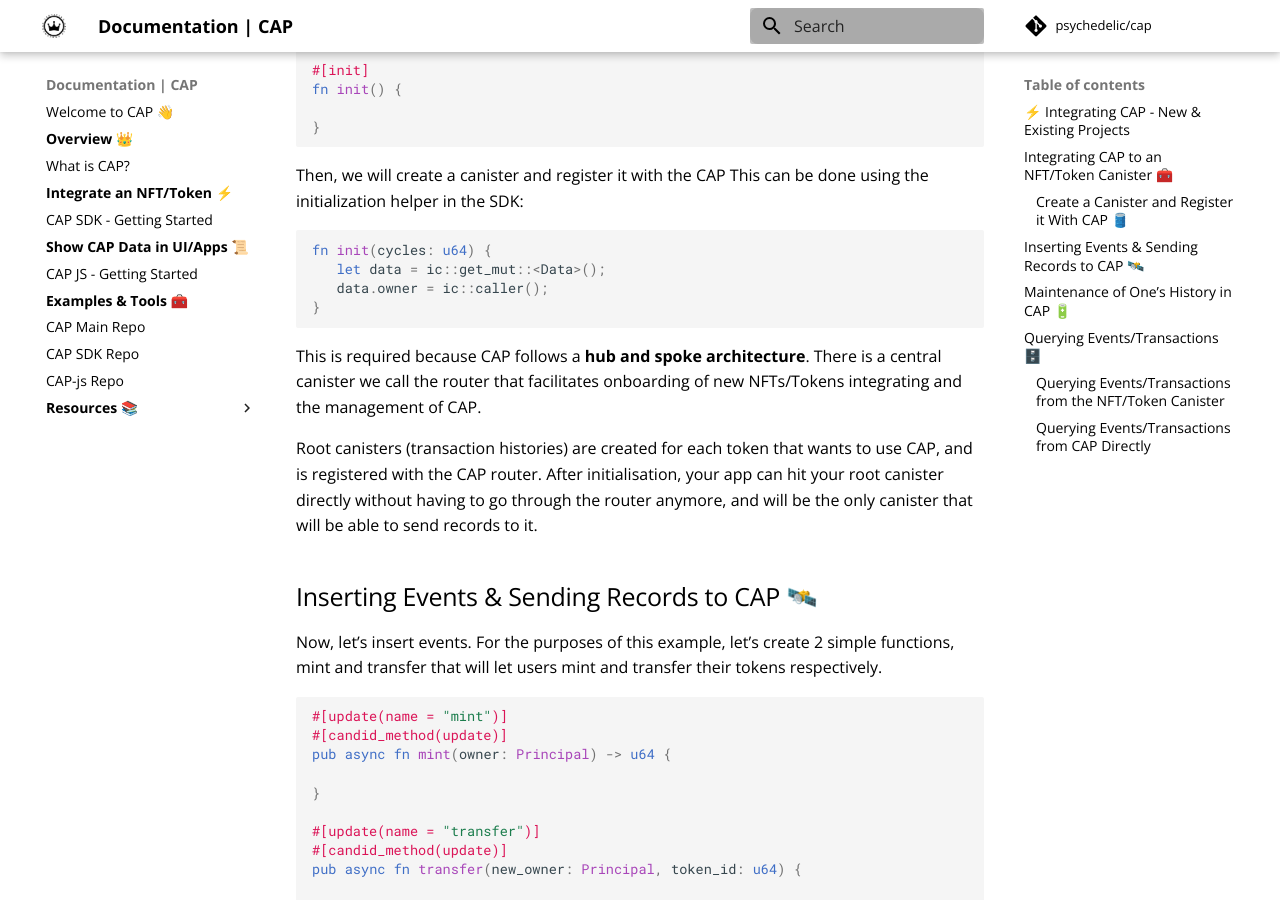
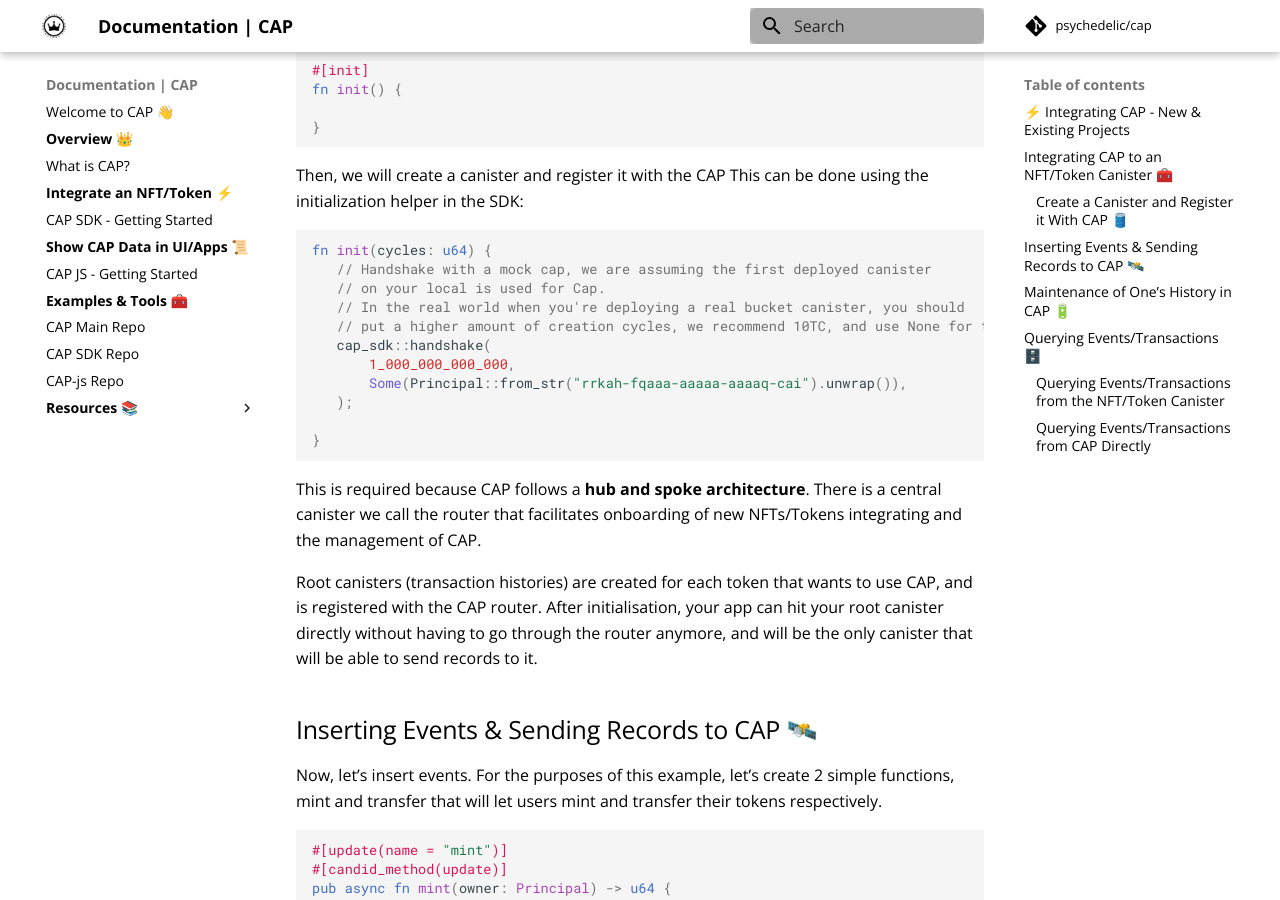
Before and after one commit to Psychedelic/cap-docs, an MkDocs documentation site: the page built from docs/integrate-cap/getting-started.md, in a window 1280 px wide and 900 px high, scrolled down 1219 px. Built offline with MkDocs 1.6.1 and Material for MkDocs 9.7.7, drawn with Linux system fonts in a browser that asks for light colours; comment, search, counter and statistics services are not loaded.

Commit message:
Update getting-started.md

````diff
--- a/docs/integrate-cap/getting-started.md
+++ b/docs/integrate-cap/getting-started.md
@@ -56,8 +56,15 @@ Then, we will create a canister and register it with the CAP This can be done us
 
 ```rust
 fn init(cycles: u64) {
-   let data = ic::get_mut::<Data>();
-   data.owner = ic::caller();
+   // Handshake with a mock cap, we are assuming the first deployed canister
+   // on your local is used for Cap.
+   // In the real world when you're deploying a real bucket canister, you should
+   // put a higher amount of creation cycles, we recommend 10TC, and use None for the target canister so it uses the default mainnet canister ID
+   cap_sdk::handshake(
+       1_000_000_000_000,
+       Some(Principal::from_str("rrkah-fqaaa-aaaaa-aaaaq-cai").unwrap()),
+   );
+
 }
 ```
 
````
